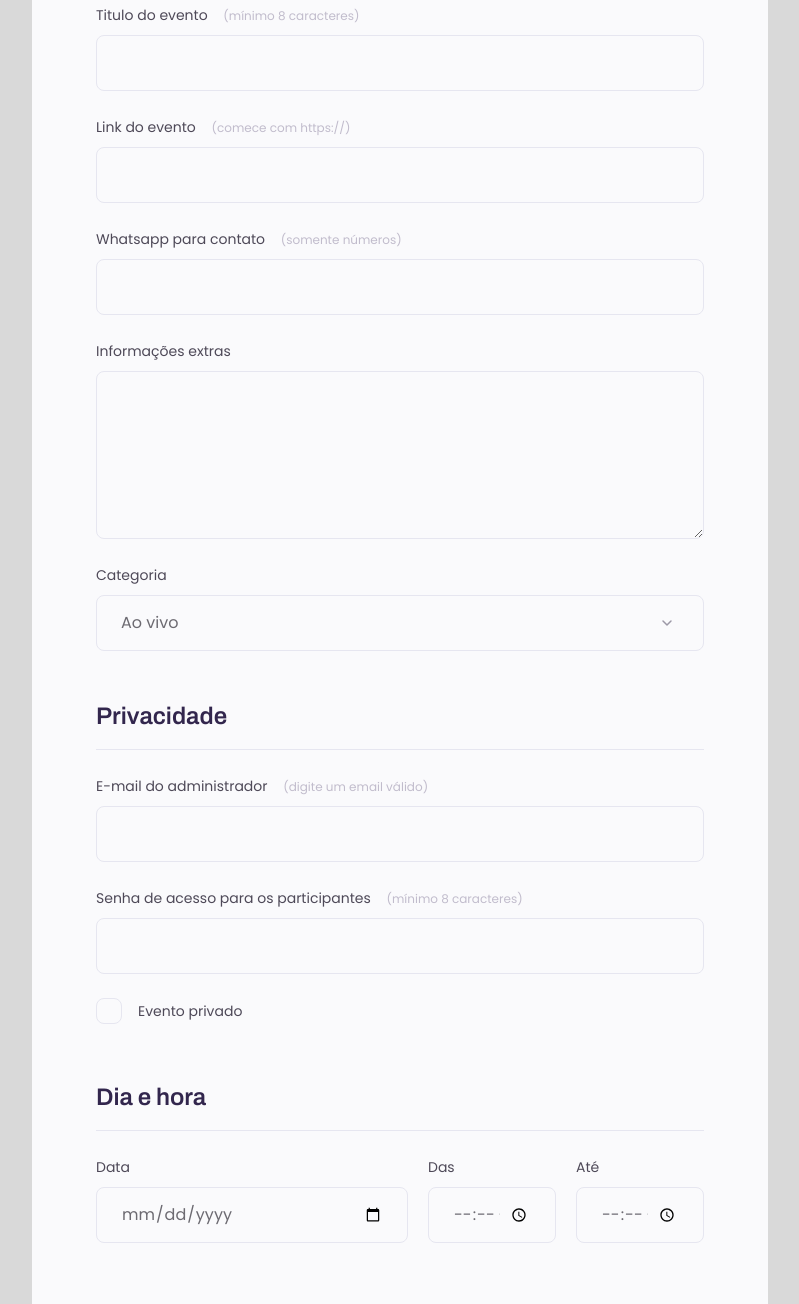
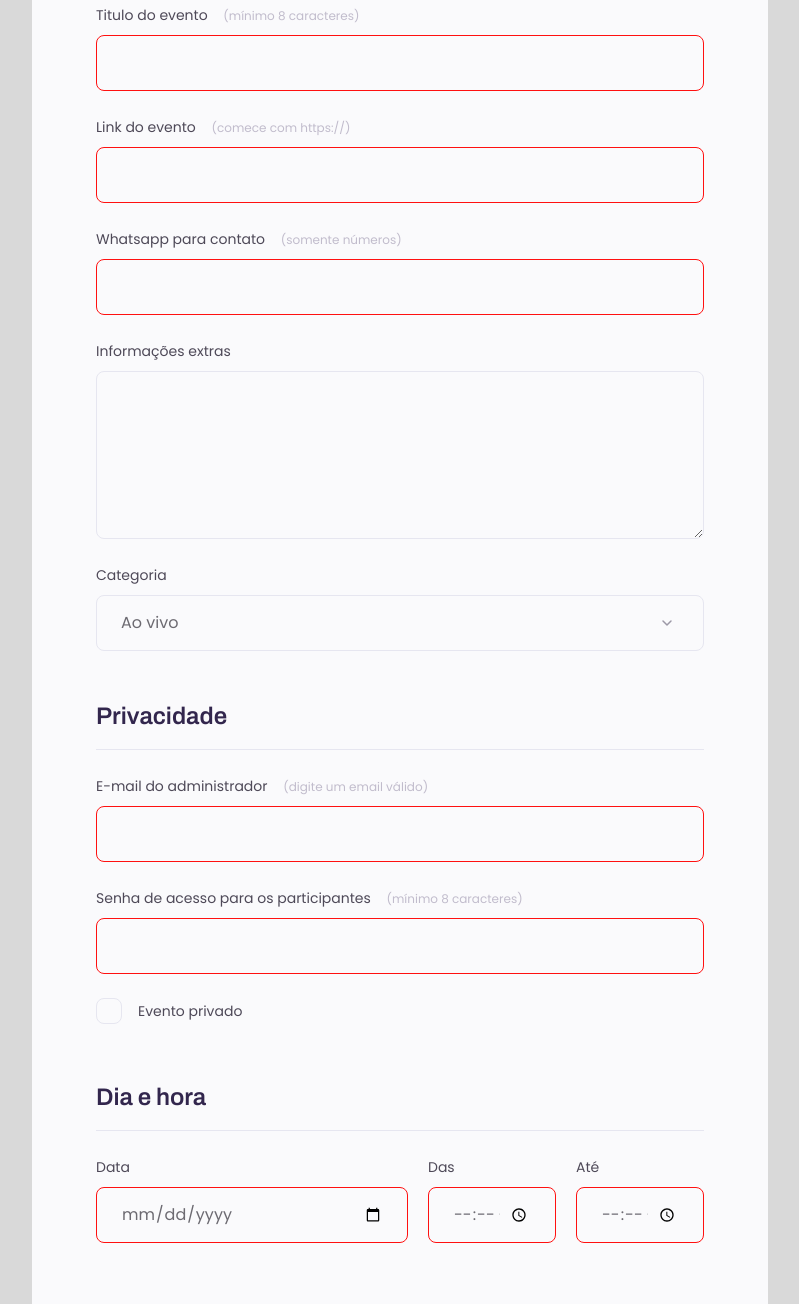
Before and after one commit to ThaisMx/Crie-seu-evento, a plain HTML site: page index.html in a window 1280 px wide. Shown: the part 408-1712 px from the top of the page, without its empty margins (240-1039 px from the left). Drawn offline with Linux system fonts and the light colour scheme.

Commit message:
last updates

```diff
--- a/index.html
+++ b/index.html
@@ -21,7 +21,7 @@
         <p>O primeiro passo, é preencher esse formulário de inscrição.</p>
       </header>
 
-      <form action="">
+      <form id="form">
         <fieldset>
           <legend>Informações do Evento</legend>
 
@@ -30,7 +30,7 @@
               >Titulo do evento
               <span>(mínimo 8 caracteres)</span>
             </label>
-            <input type="text" id="event-title" />
+            <input type="text" id="event-title" required minlength="8" />
           </div>
 
           <div class="input-wrapper">
@@ -38,7 +38,7 @@
               >Link do evento
               <span>(comece com https://)</span>
             </label>
-            <input type="url" id="event-link" />
+            <input type="url" id="event-link" required />
           </div>
 
           <div class="input-wrapper">
@@ -46,7 +46,7 @@
               >Whatsapp para contato
               <span>(somente números)</span>
             </label>
-            <input type="number" id="event-whatsapp" />
+            <input type="number" id="event-whatsapp" required />
           </div>
 
           <div class="input-wrapper">
@@ -72,7 +72,7 @@
               >E-mail do administrador
               <span>(digite um email válido)</span>
             </label>
-            <input type="email" id="event-email" />
+            <input type="email" id="event-email" required />
           </div>
 
           <div class="input-wrapper">
@@ -80,7 +80,7 @@
               >Senha de acesso para os participantes
               <span>(mínimo 8 caracteres)</span>
             </label>
-            <input type="password" id="event-password" />
+            <input type="password" id="event-password" minlength="8" required />
           </div>
 
           <div class="checkbox-wrapper">
@@ -95,24 +95,24 @@
           <div id="event-date" class="colum">
             <div class="input-wrapper">
               <label for="event-date">Data </label>
-              <input type="date" id="event-date" />
+              <input type="date" id="event-date" required />
             </div>
 
             <div id="event-hour" class="input-wrapper">
               <label for="event-hour">Das </label>
-              <input type="time" id="event-hour" />
+              <input type="time" id="event-hour" required />
             </div>
 
             <div id="event-end" class="input-wrapper">
               <label for="event-end">Até </label>
-              <input type="time" id="event-end" />
+              <input type="time" id="event-end" required />
             </div>
           </div>
         </fieldset>
       </form>
 
       <footer>
-        <input class="button" type="submit" value="Salvar evento" />
+        <input class="button" type="submit" form="form" value="Salvar evento" />
       </footer>
     </div>
   </body>
--- a/style.css
+++ b/style.css
@@ -248,3 +248,7 @@ footer .button {
 footer .button:hover {
   background: #06a74e;
 }
+
+input:invalid {
+  border: 1.5px solid #ff1010;
+}
```
